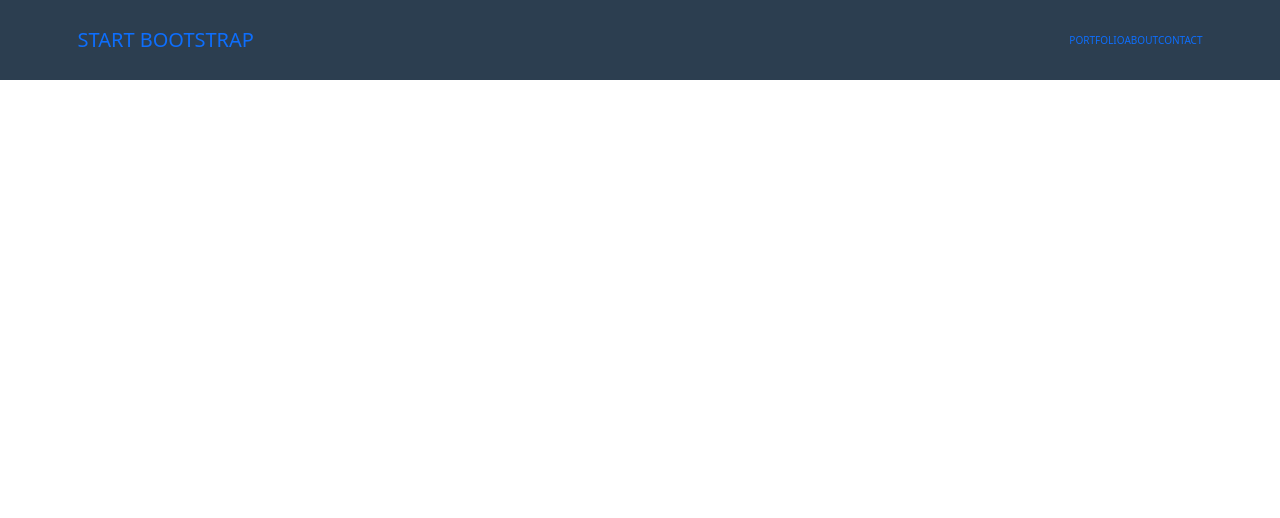
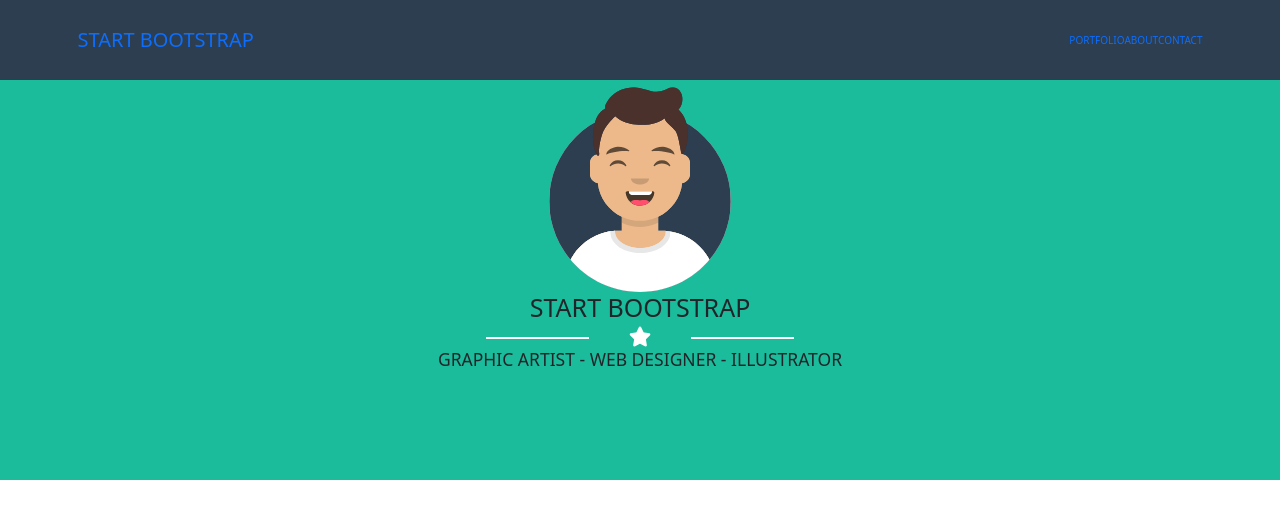
Before and after one commit to San-Moro/html-css-bootstrap-freelancer, a plain HTML site: page index.html in a window 1280 px wide. Drawn offline with nearby package versions, Linux system fonts and the light colour scheme.

Commit message:
Done jumbotron template structure

```diff
--- a/css/style.css
+++ b/css/style.css
@@ -44,3 +44,39 @@ header h3, .hamburger, .menu {
 .menu ul {
     list-style-type: none;
 }
+
+/* Jumbotron section */
+
+#jumbotron {
+    width: 100%;
+    background-color: var(--bg-section);
+    /* DEBUG */
+    min-height: 400px;
+}
+
+.container-jumbo {
+    width: 80%;
+    margin: 0 auto;
+}
+
+.container-jumbo img {
+    width: 200px;
+}
+
+/* icon-star-jumbo */
+.icon-row {
+    width: 30%;
+    margin: 0 auto;
+    justify-content: space-between;
+}
+
+hr.line-star {
+    border: 1px solid white;
+    opacity: 1;
+    width: 100%;
+}
+
+.star i {
+    font-size: 2rem;
+    color: white;
+}
--- a/index.html
+++ b/index.html
@@ -40,7 +40,23 @@
     <!-- /Header -->
 
     <!-- jumbotron section -->
-    <section id="jumbotron"></section>
+    <section id="jumbotron">
+        <div class="container-jumbo">
+            <div class="row">
+                <div class="col-12 d-flex flex-column align-items-center">
+                    <img src="img/avatar.svg" alt="avatar in jumbotron">
+                    <h1>START BOOTSTRAP</h1>
+                    <!-- icon-star-jumbo -->
+                    <div class="icon-row d-flex">
+                        <div class="col-4 line"><hr class="line-star"></div>
+                        <div class="star"><i class="fa-solid fa-star"></i></div>
+                        <div class="col-4 line"><hr class="line-star"></div>
+                    </div>
+                    <h3>GRAPHIC ARTIST - WEB DESIGNER - ILLUSTRATOR</h3>
+                </div>
+            </div>
+        </div>
+    </section>
     <!-- /jumbotron section -->
 
     <!-- Main -->
```
